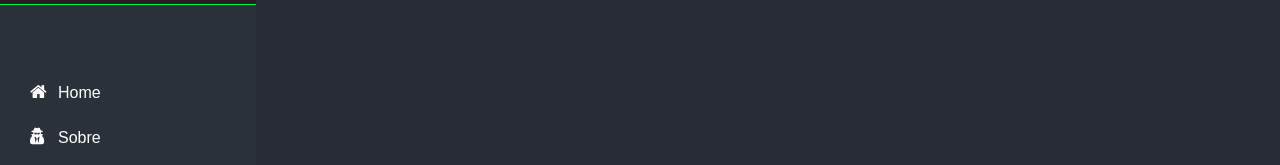
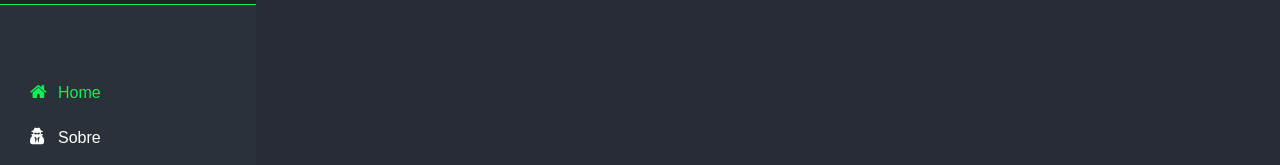
Before and after one commit to diegomakuna/project-d, a React app: page / in a window 1280 px wide. Shown: the part 198-363 px from the top of the page. Built offline with nearby package versions, Linux system fonts and the light colour scheme; a web font is replaced by a local one.

Commit message:
active  in sidebar

```diff
--- a/src/components/Sidebar/SideBar.js
+++ b/src/components/Sidebar/SideBar.js
@@ -1,8 +1,19 @@
 import React, { Component } from "react";
-import { Link } from "react-router-dom";
+import {
+  Route,
+  NavLink,
+  BrowserRouter as Router,
+  Switch,
+} from 'react-router-dom'
+import PropTypes from "prop-types";
+import { withRouter } from "react-router";
 import perfil from '../../assests/image/perfil.jpg';
 import "./sidebar.scss";
 class SideBar extends Component {
+  getNavLinkClass = (path) => {
+
+    return this.props.location.pathname === path ? 'active' : '';
+  }
   render() {
     return (
       <div className="sidebar">
@@ -14,16 +25,16 @@ class SideBar extends Component {
           </h5>
         </div>
         <nav className="nav">
-          <li>
-            <Link rel="home" to="/" className="home-link ">
-              <i className="fa fa-home" aria-hidden="true" />Home
-            </Link>
+          <li className={this.getNavLinkClass("/")}>
+            <NavLink exact   rel="home" to="/" activeClassName="active" >
+              <i className="fa fa-home" />Home
+            </NavLink>
           </li>
-          <li>
+          <li className={this.getNavLinkClass("/sobre")}>
 
-            <Link rel="sobre" to="/sobre" className="">
-              <i className="fa fa-user-secret" aria-hidden="true" />Sobre
-            </Link>
+            <NavLink activeClassName="active"  rel="sobre" to="/sobre" className="">
+              <i className="fa fa-user-secret" />Sobre
+            </NavLink>
           </li>
           <li>
             <a rel="skills" href="#/skills" className="">
@@ -45,4 +56,5 @@ class SideBar extends Component {
     );
   }
 }
+SideBar = withRouter(SideBar)
 export default SideBar;
```
